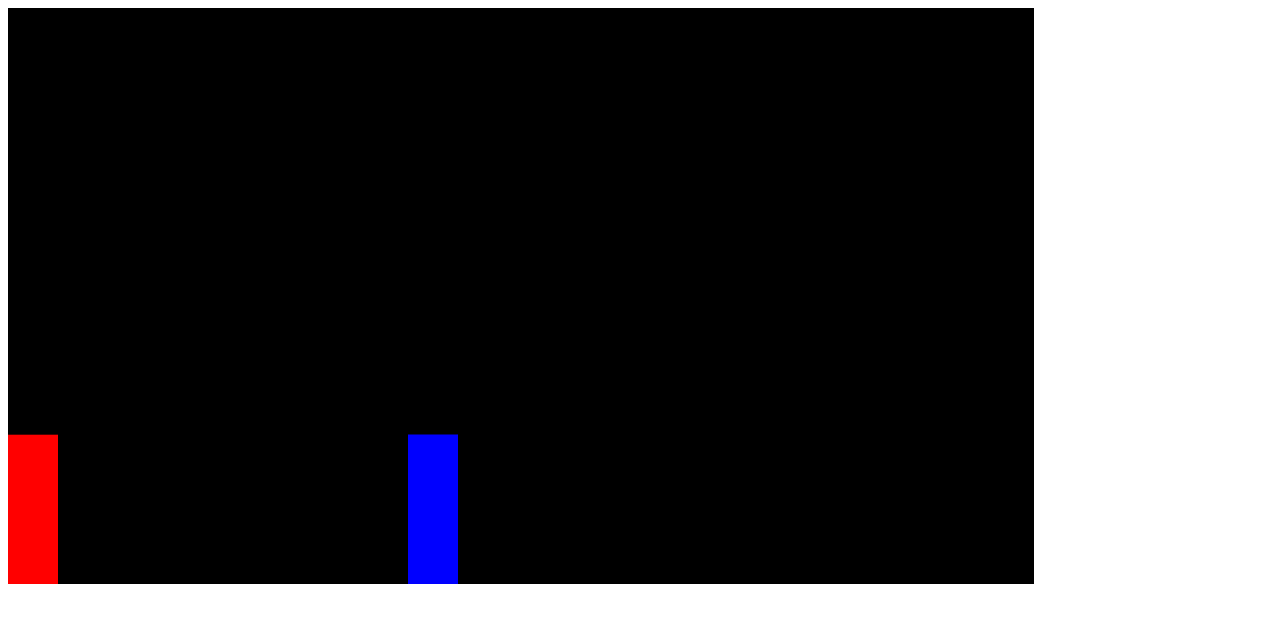
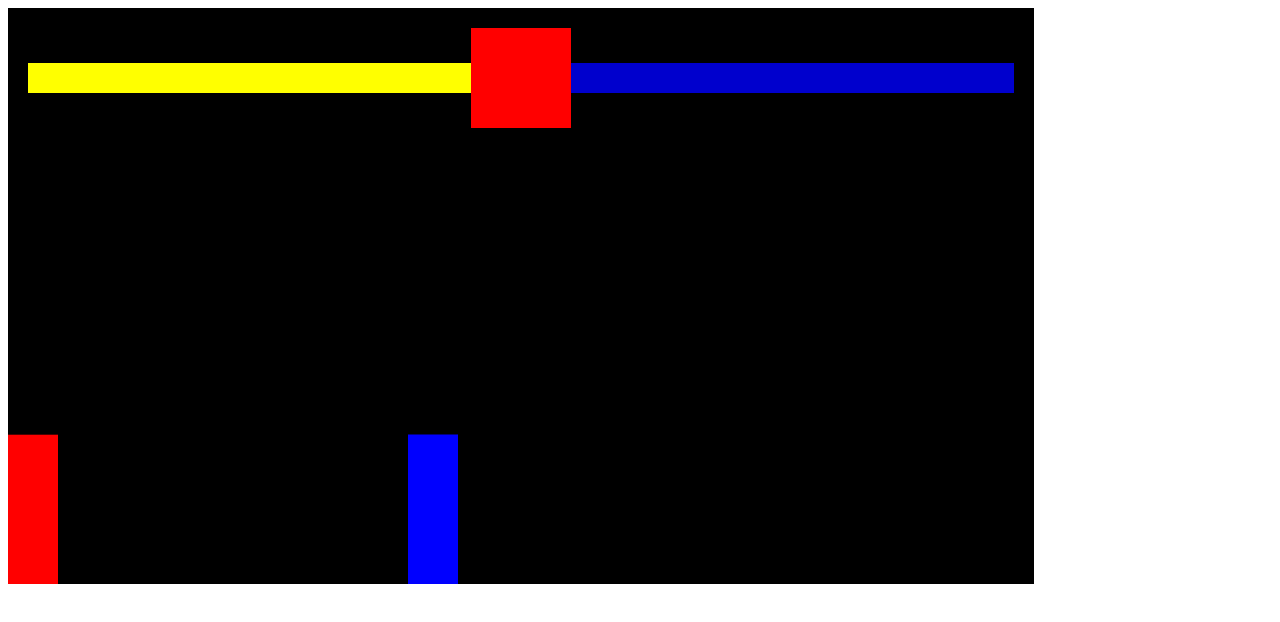
Before and after one commit to ajhunt012/fighting-game, a plain HTML site: page index.html in a window 1280 px wide. Drawn offline with Linux system fonts and the light colour scheme.

Commit message:
added health bars

```diff
--- a/index.html
+++ b/index.html
@@ -3,13 +3,38 @@
 <head>
     <meta charset="UTF-8">
     <title>Fighting Game</title>
+
+    <style>
+        * {
+            box-sizing: border-box;
+        }
+    </style>
+
 </head>
 <body>
-<canvas>
-    <script src=" index.js">
+<!--Red container div   -->
+    <div style="position: relative; display: inline-block">
 
-    </script>
-</canvas>
+    <!--Smaller red container div   -->
+        <div style="position: absolute; display: flex; width: 100%; align-items: center; padding: 20px">
+
+        <!--           Players health bar       -->
+        <div style="background-color: yellow; height: 30px; width: 100%"></div>
+
+        <!--            Timer           -->
+        <div style="background-color: red; height: 100px; width: 100px; flex-shrink:0"></div>
+
+        <!--            Enemy health bar        -->
+            <div style="position: relative; height: 30px; width: 100%">
+            <div style="background-color: yellow; height: 30px"></div>
+            <div  id="enemyHealth"  style="position: absolute; background-color: mediumblue; top: 0; left: 0; right: 0; bottom: 0"></div>
+            </div>
+            <div></div>
+        </div>
+    <canvas></canvas>
+</div>
+<script src=" index.js"></script>
+
 
 </body>
 </html>
--- a/index.js
+++ b/index.js
@@ -25,6 +25,7 @@ class Sprite {
         }
         this.color = color
         this.isAttacking
+        this.health = 100
     }
 
 
@@ -35,7 +36,11 @@ class Sprite {
         //attack box
         if(this.isAttacking) {
             c.fillStyle = 'green'
-            c.fillRect(this.attackBox.position.x, this.attackBox.position.y, this.attackBox.width, this.attackBox.height
+            c.fillRect(
+                this.attackBox.position.x,
+                this.attackBox.position.y,
+                this.attackBox.width,
+                this.attackBox.height
             )
         }
     }
@@ -150,17 +155,20 @@ function animation() {
         rectangleCollision({
             rectangle1: player,
             rectangle2: enemy
-        }) && player.isAttacking
+        }) &&
+        player.isAttacking
     ) {
         player.isAttacking = false
-        console.log("Player Hits")
+        enemy.health -= 20
+        document.querySelector('#enemyHealth').style.width = enemy.health + "%"
     }
 
     if (
         rectangleCollision({
             rectangle1: enemy,
             rectangle2: player
-        }) && enemy.isAttacking
+        })
+        && enemy.isAttacking
     ) {
         enemy.isAttacking = false
         console.log("Enemy Hits")
@@ -202,7 +210,6 @@ window.addEventListener('keydown', (event) => {
             enemy.isAttacking= true
             break
     }
-    console.log(event.key)
 })
 
 window.addEventListener('keyup', (event) => {
@@ -229,5 +236,4 @@ window.addEventListener('keyup', (event) => {
             keys.ArrowDown.pressed = false
             break
     }
-    console.log(event.key)
 })
```
